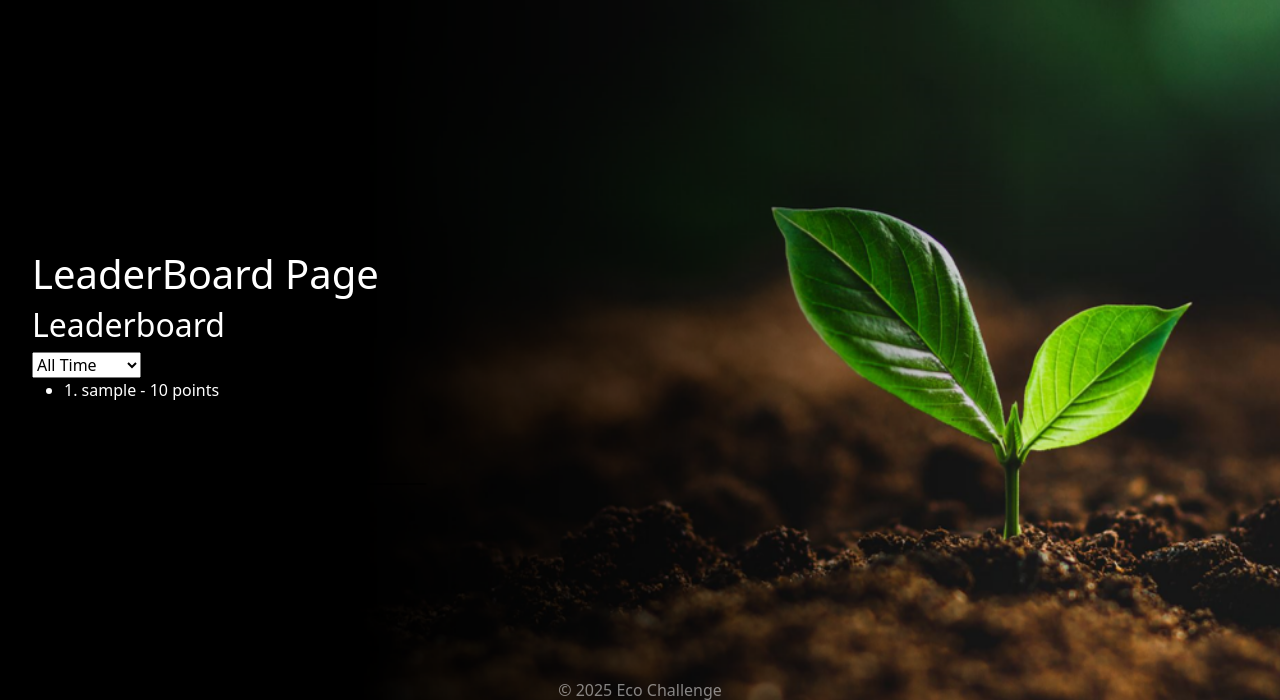
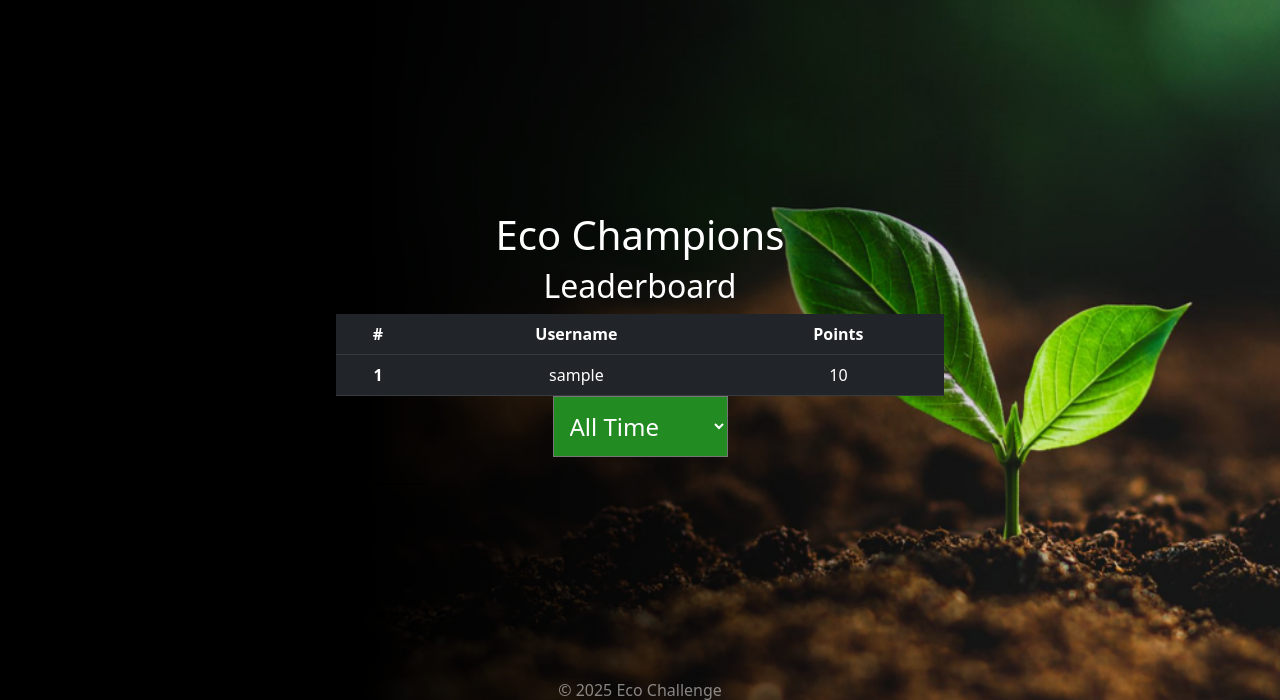
Before and after one commit to jmagrad/EcoChallenge, a Django app: page /Eco/LeaderBoard/ in a window 1280 px wide. Shown: the part 56-756 px from the top of the page. Run offline with Django 5.2, Linux system fonts and the light colour scheme; a user stored in the database is signed in; tables that the repository leaves empty hold one stand-in row (values such as "Sample post").

Commit message:
Leaderboard works and formats properly, small model changes

```diff
--- a/EcoProject/Eco/models.py
+++ b/EcoProject/Eco/models.py
@@ -36,7 +36,7 @@ class Challenge(models.Model):
 class User_Challenge_Log_Entry(models.Model):
     user = models.ForeignKey(User, on_delete=models.CASCADE)
     challenge = models.ForeignKey(Challenge, on_delete=models.CASCADE)
-    date_logged = models.DateTimeField(auto_now_add=True)
+    date_logged = models.DateTimeField()  # Remove auto_now_add=True
 
     def __str__(self):
         return f"{self.user.username} - {self.challenge.title} - {self.date_logged}"
--- a/EcoProject/Eco/views.py
+++ b/EcoProject/Eco/views.py
@@ -163,12 +163,16 @@ def educational_links(request):
 
 @login_required
 def log_challenge(request, challenge_id):
-        challenge = get_object_or_404(Challenge, id=challenge_id)
-        User_Challenge_Log_Entry.objects.create(user=request.user, challenge=challenge)
-        user_profile = UserProfile.objects.get(user=request.user)
-        user_profile.points += challenge.point_value
-        user_profile.save()
-        return redirect('Eco:Challenges')
+    challenge = get_object_or_404(Challenge, id=challenge_id)
+    User_Challenge_Log_Entry.objects.create(
+        user=request.user,
+        challenge=challenge,
+        date_logged=timezone.now()  # Use the current datetime
+    )
+    user_profile = UserProfile.objects.get(user=request.user)
+    user_profile.points += challenge.point_value
+    user_profile.save()
+    return redirect('Eco:Challenges')
 
 
 @login_required
--- a/EcoProject/templates/Eco/LeaderBoard.html
+++ b/EcoProject/templates/Eco/LeaderBoard.html
@@ -4,23 +4,38 @@
 LeaderBoard Page
 {% endblock %}
 {% block body_block %}
-<h1>LeaderBoard Page</h1>
+<h1 style="text-align: center;">Eco Champions</h1>
 
-<div>
+<div style="text-align: center;">
     <h2>Leaderboard</h2>
-    <form method="get">
-        <select name="timeframe" onchange="this.form.submit()">
+
+    <table class="table table-dark" style="margin: 0 auto; width: 50%;">
+        <thead>
+            <tr>
+                <th scope="col">#</th>
+                <th scope="col">Username</th>
+                <th scope="col">Points</th>
+            </tr>
+        </thead>
+        <tbody>
+            {% for rank, user, points in ranked_users %}
+            <tr>
+                <th scope="row">{{ rank }}</th>
+                <td>{{ user.user.username }}</td>
+                <td>{{ points }}</td>
+            </tr>
+            {% endfor %}
+        </tbody>
+    </table>
+    <form method="get" style="text-align: center;">
+        <select name="timeframe" onchange="this.form.submit()"
+            style="font-size: 1.5em; padding: 0.5em; background-color: #228B22; color: white;">
             <option value="all" {% if timeframe == "all" %}selected{% endif %}>All Time</option>
             <option value="week" {% if timeframe == "week" %}selected{% endif %}>Past Week</option>
             <option value="month" {% if timeframe == "month" %}selected{% endif %}>Past Month</option>
             <option value="year" {% if timeframe == "year" %}selected{% endif %}>Past Year</option>
         </select>
     </form>
-    <ul>
-        {% for rank, user, points in ranked_users %}
-        <li>{{ rank }}. {{ user.user.username }} - {{ points }} points</li>
-        {% endfor %}
-    </ul>
 </div>
 
 <script src="https://code.jquery.com/jquery-3.3.1.min.js"></script>
```
Also changed, not shown: EcoProject/populate_eco.py (+6 -2 lines), EcoProject/Eco/migrations/0005_remove_userprofile_website_and_more.py (added).
